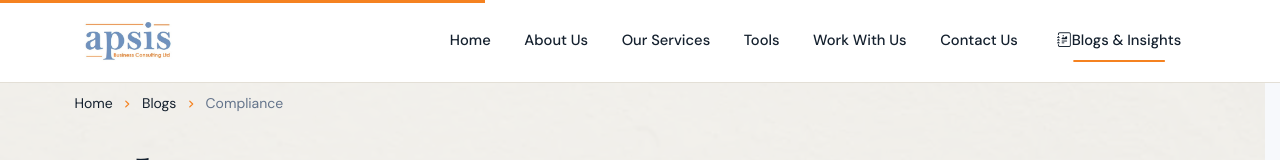
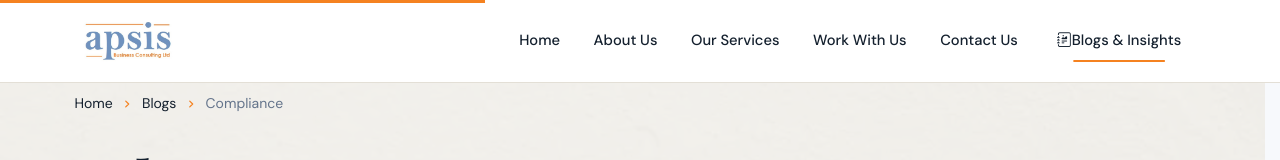
Before and after one commit to Kiamapatrick/apsis, a plain HTML site: page content/blogs/where-to-serve-kra-objection-customs-review.html in a window 1280 px wide. Shown: the top 160 px of the page. Drawn offline with nearby package versions, Linux system fonts and the light colour scheme.

Commit message:
Blog page: remove Tools nav/footer links from new KRA objection page

```diff
--- a/content/blogs/where-to-serve-kra-objection-customs-review.html
+++ b/content/blogs/where-to-serve-kra-objection-customs-review.html
@@ -139,7 +139,6 @@
           <li class="nav-item"><a class="nav-link" href="../../index.html">Home</a></li>
           <li class="nav-item"><a class="nav-link" href="../../about.html">About Us</a></li>
           <li class="nav-item"><a class="nav-link" href="../../services.html">Our Services</a></li>
-          <li class="nav-item"><a class="nav-link" href="../../tools.html">Tools</a></li>
           <li class="nav-item"><a class="nav-link" href="../../workwithus.html">Work With Us</a></li>
           <li class="nav-item"><a class="nav-link" href="../../contact.html">Contact Us</a></li>
           <li class="nav-item"><a class="nav-link nav-blog-btn active" href="../../content/index.html"
@@ -487,7 +486,6 @@
             <li><a href="/workwithus.html">Work With Us</a></li>
             <li><a href="/contact.html">Contact Us</a></li>
             <li><a href="/content/">Blogs & Insights</a></li>
-            <li><a href="/tools.html">Tools</a></li>
           </ul>
         </nav>
 
@@ -498,7 +496,6 @@
             <li><a href="/content/insights/kra-tax-consultant-kenya.html">Tax Advisors</a></li>
             <li><a href="/financial-advisor.html">Financial Advisor</a></li>
             <li><a href="/content/insights/payroll-tax-services-kenya.html">Payroll Services Kenya</a></li>
-            <li><a href="/paye-calculator.html">PAYE Calculator</a></li>
             <li><a href="/vat-compliance-kenya.html">VAT Compliance Kenya</a></li>
             <li><a href="/import-export-tax-advisory.html">Import/Export Tax Advisory</a></li>
           </ul>
```
